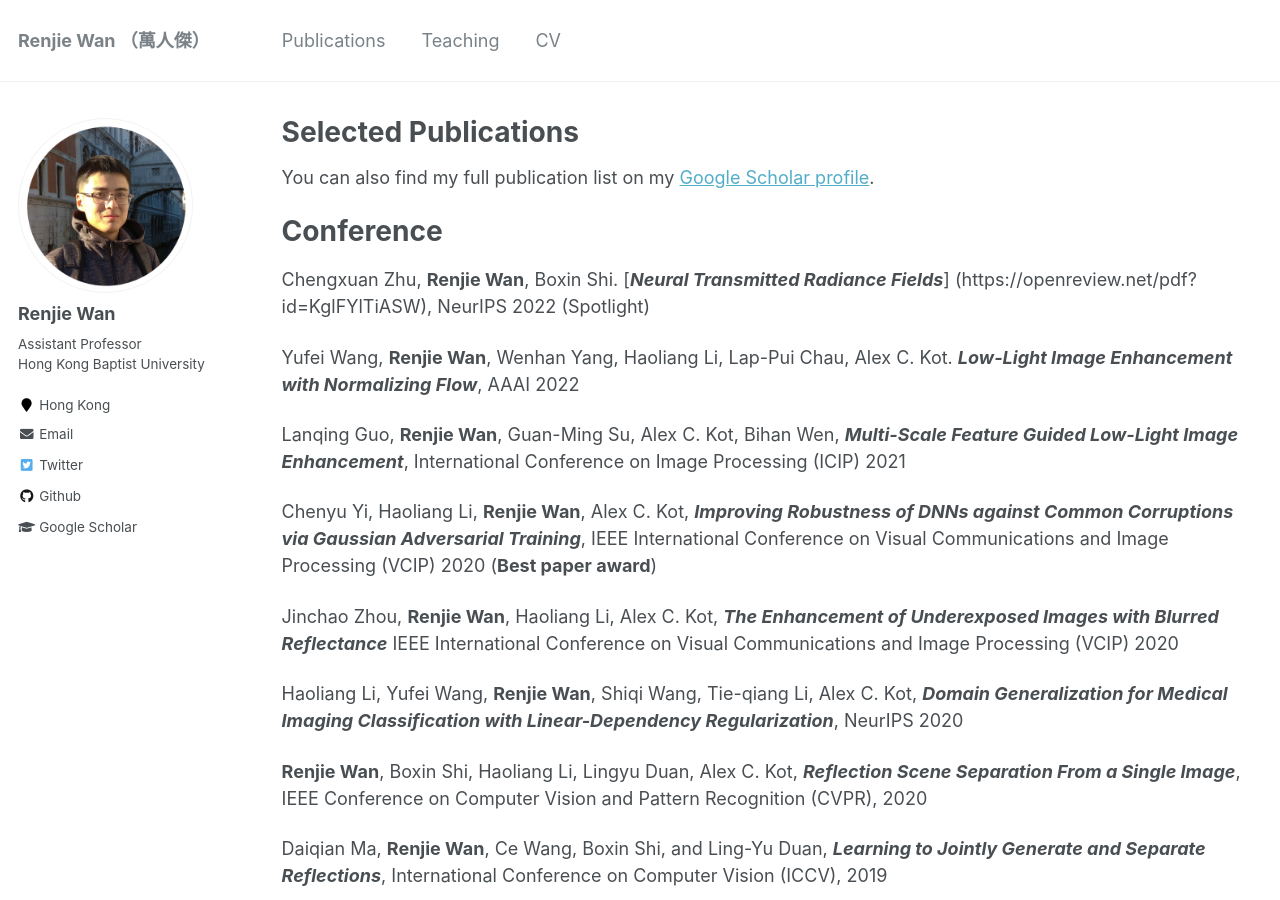
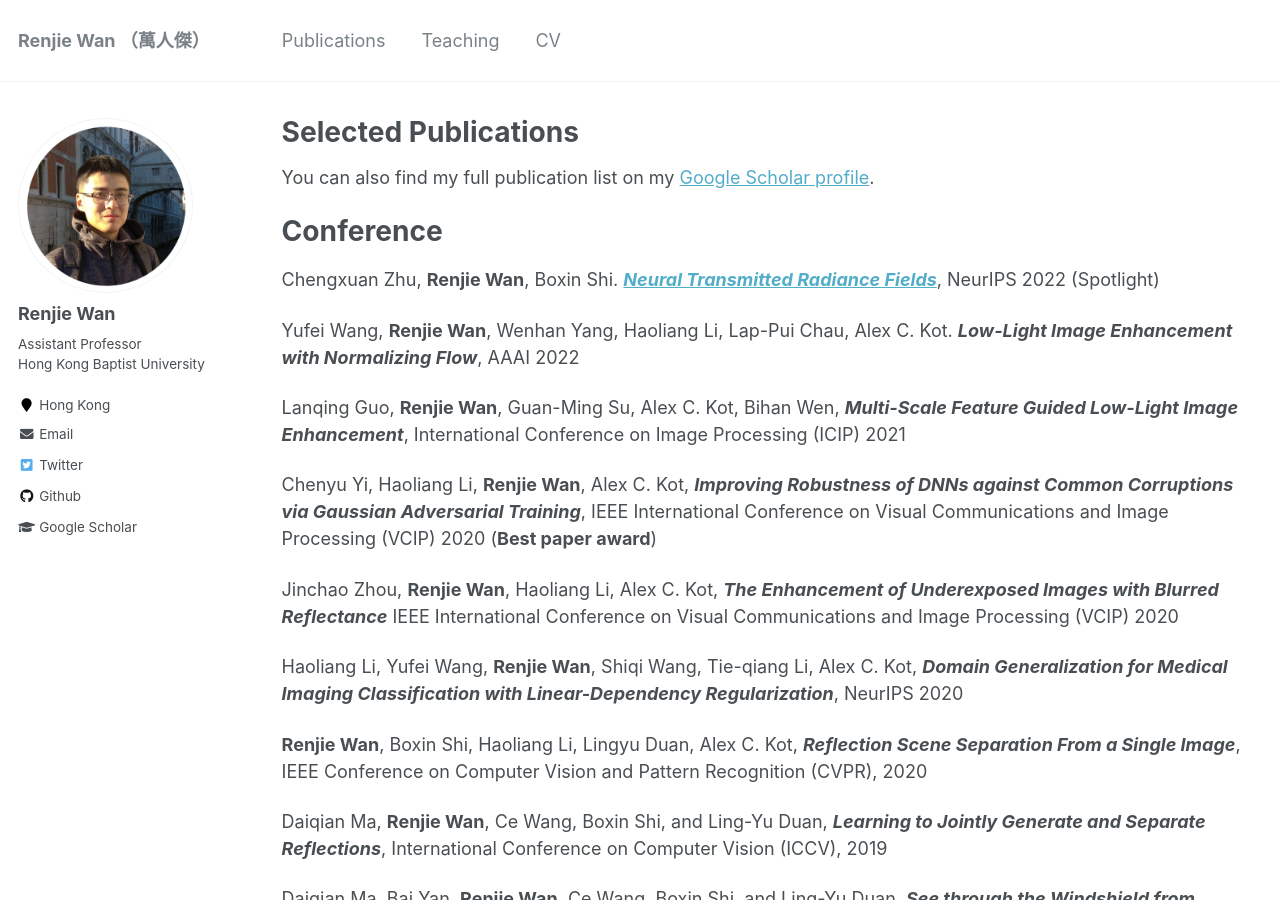
Before and after one commit to wanrenjie/wanrenjie.github.io, a Jekyll site: the page built from _pages/publications.md, in a window 1280 px wide and 900 px high. Built offline with Jekyll 4.4.1, drawn with Linux system fonts in a browser that asks for light colours.

Commit message:
Update publications.md

```diff
--- a/_pages/publications.md
+++ b/_pages/publications.md
@@ -15,7 +15,7 @@ You can also find my full publication list on my [Google Scholar profile](https:
 
 **Conference**
 ======
-Chengxuan Zhu, **Renjie Wan**, Boxin Shi.	[***Neural Transmitted Radiance Fields***] (https://openreview.net/pdf?id=KglFYlTiASW), NeurIPS 2022 (Spotlight)
+Chengxuan Zhu, **Renjie Wan**, Boxin Shi.	***[Neural Transmitted Radiance Fields](https://openreview.net/pdf?id=KglFYlTiASW)***, NeurIPS 2022 (Spotlight)
 
 Yufei Wang, **Renjie Wan**, Wenhan Yang, Haoliang Li, Lap-Pui Chau, Alex C. Kot. ***Low-Light Image Enhancement with Normalizing Flow***, AAAI 2022
 
```
